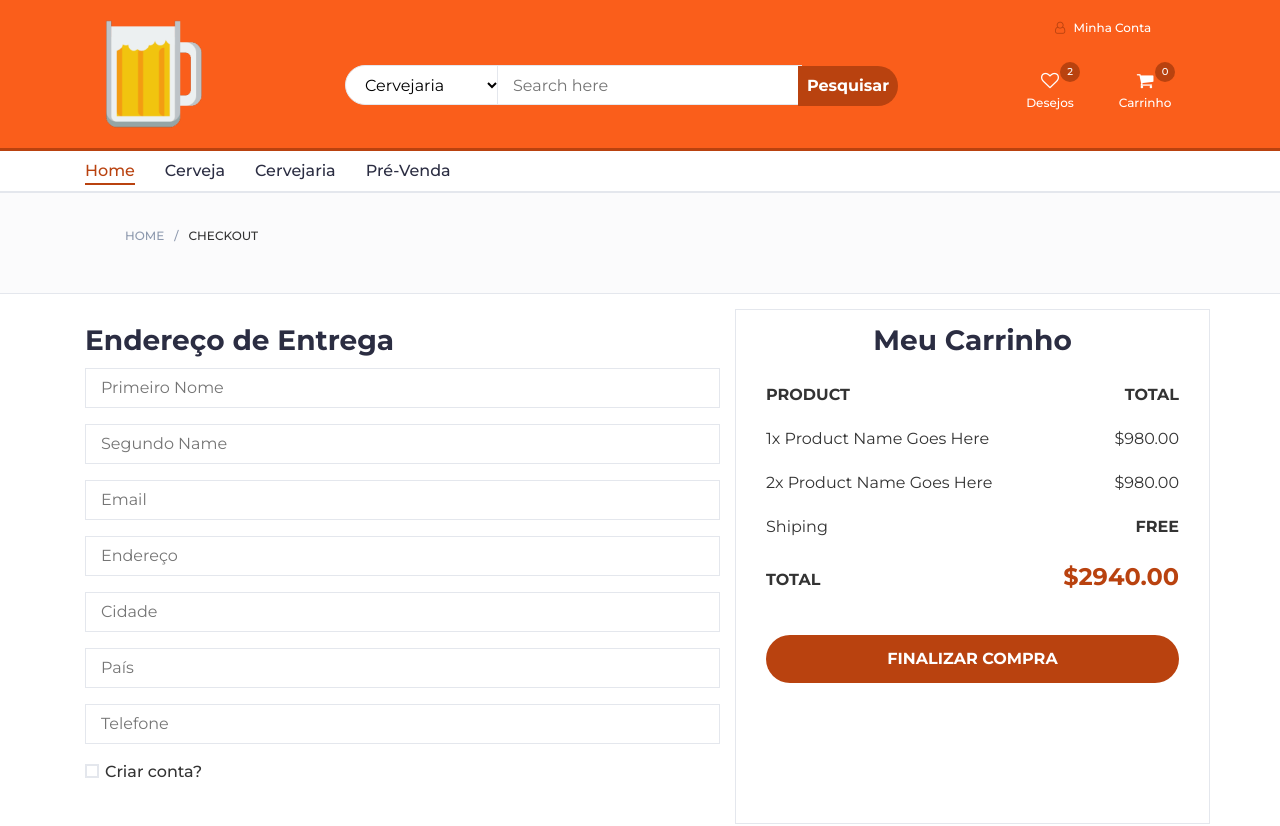
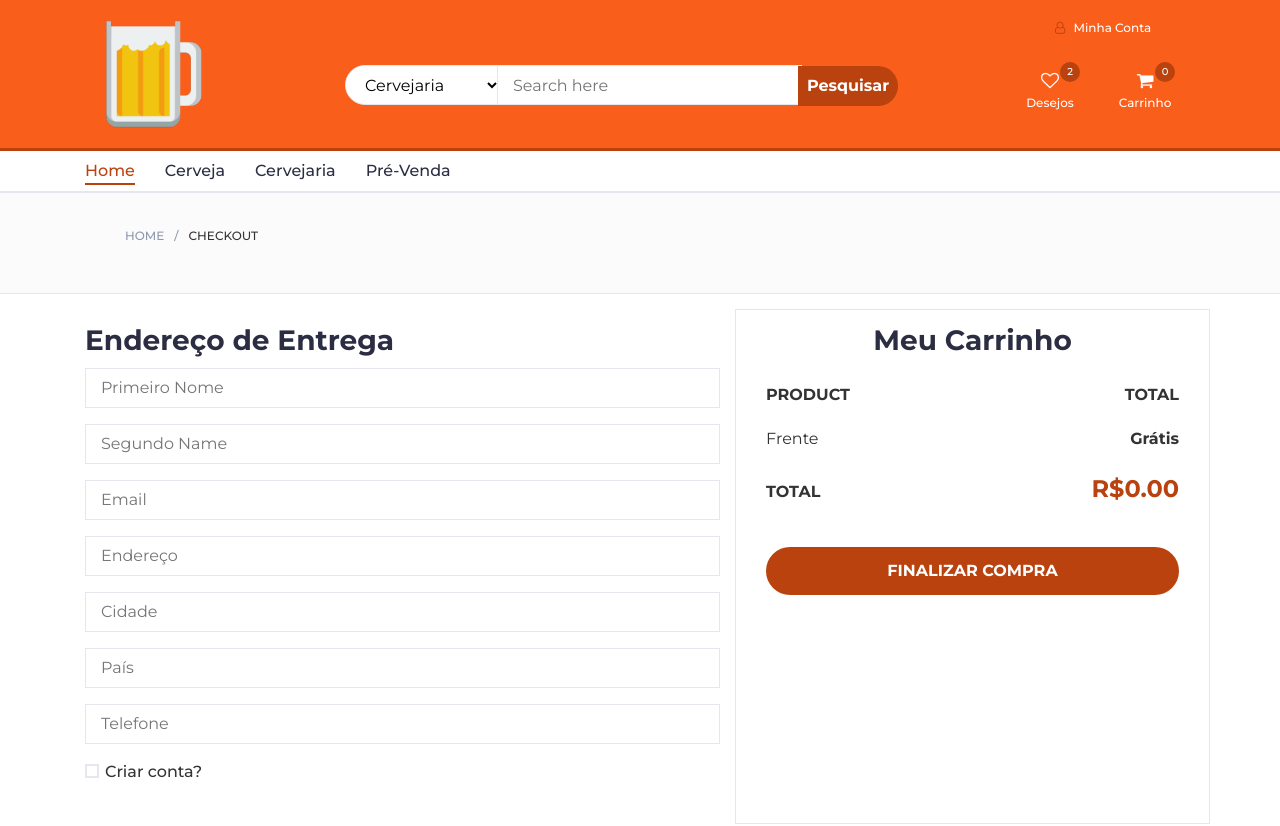
Before and after one commit to get-a-beer/get-a-beer-front-end, an Angular app: page /checkout in a window 1280 px wide. Shown: the top 826 px of the page. Built offline with nearby package versions, Linux system fonts and the light colour scheme.

Commit message:
mostrando os objeto que estão no carrinho na pagina checkout.
Signed-off-by: Jardielma Queroz de Lima <jardielmaqueiroz@hotmail.com>

```diff
--- a/src/app/pages/checkout/checkout.component.html
+++ b/src/app/pages/checkout/checkout.component.html
@@ -94,22 +94,18 @@
 								<div><strong>TOTAL</strong></div>
 							</div>
 							<div class="order-products">
-								<div class="order-col">
-									<div>1x Product Name Goes Here</div>
-									<div>$980.00</div>
-								</div>
-								<div class="order-col">
-									<div>2x Product Name Goes Here</div>
-									<div>$980.00</div>
+								<div class="order-col" *ngFor="let produto of produtos">
+									<div>1x {{produto.produto.nome}}</div>
+									<div>R${{produto.produto.valor}}.00</div>
 								</div>
 							</div>
 							<div class="order-col">
-								<div>Shiping</div>
-								<div><strong>FREE</strong></div>
+								<div>Frente</div>
+								<div><strong>Grátis</strong></div>
 							</div>
 							<div class="order-col">
 								<div><strong>TOTAL</strong></div>
-								<div><strong class="order-total">$2940.00</strong></div>
+								<div><strong class="order-total">R${{total()}}.00</strong></div>
 							</div>
 						</div>
 						<a href="/pagamento" class="primary-btn order-submit">Finalizar Compra</a>
--- a/src/app/pages/checkout/checkout.component.ts
+++ b/src/app/pages/checkout/checkout.component.ts
@@ -1,4 +1,6 @@
 import { Component, OnInit } from '@angular/core';
+import { CartService } from 'src/app/providers/cart.service';
+import { Produto } from 'src/app/model/produto.model';
 
 @Component({
   selector: 'app-checkout',
@@ -7,9 +9,30 @@ import { Component, OnInit } from '@angular/core';
 })
 export class CheckoutComponent implements OnInit {
 
-  constructor() { }
+  constructor(private cartService: CartService) { }
+
+  produtos: Produto[] = [];
 
   ngOnInit() {
+    //sessionStorage.removeItem("cart")
+    let cartSession = sessionStorage.getItem("cart");
+    if(cartSession != null){
+     this.cartService.items = JSON.parse(cartSession);
+    }
+
+    this.produtos = this.items();
+  }
+
+  items(): Produto[] {
+    return this.cartService.items;
+  }
+
+  total() :number{
+    var totalCompra = 0;
+    for(var produto of this.cartService.items){
+      totalCompra += parseFloat(produto.produto.valor);
+    }
+    return totalCompra;
   }
 
 }
--- a/src/app/pages/pagamento/pagamento.component.html
+++ b/src/app/pages/pagamento/pagamento.component.html
@@ -51,7 +51,7 @@
                                     <b>Total</b>
                                 </div>
                                 <div class="row flex-grow-1 align-content-center justify-content-around flex-column total_value ">
-                                    <b>R$ 150.00</b>
+                                    <b>R$ </b>
                                     <div class="d-flex justify-content-center" id="paypal-checkout-btn">
                                         <!-- Aqui o botao do paypal sera renderizado -->
                                     </div>
```
